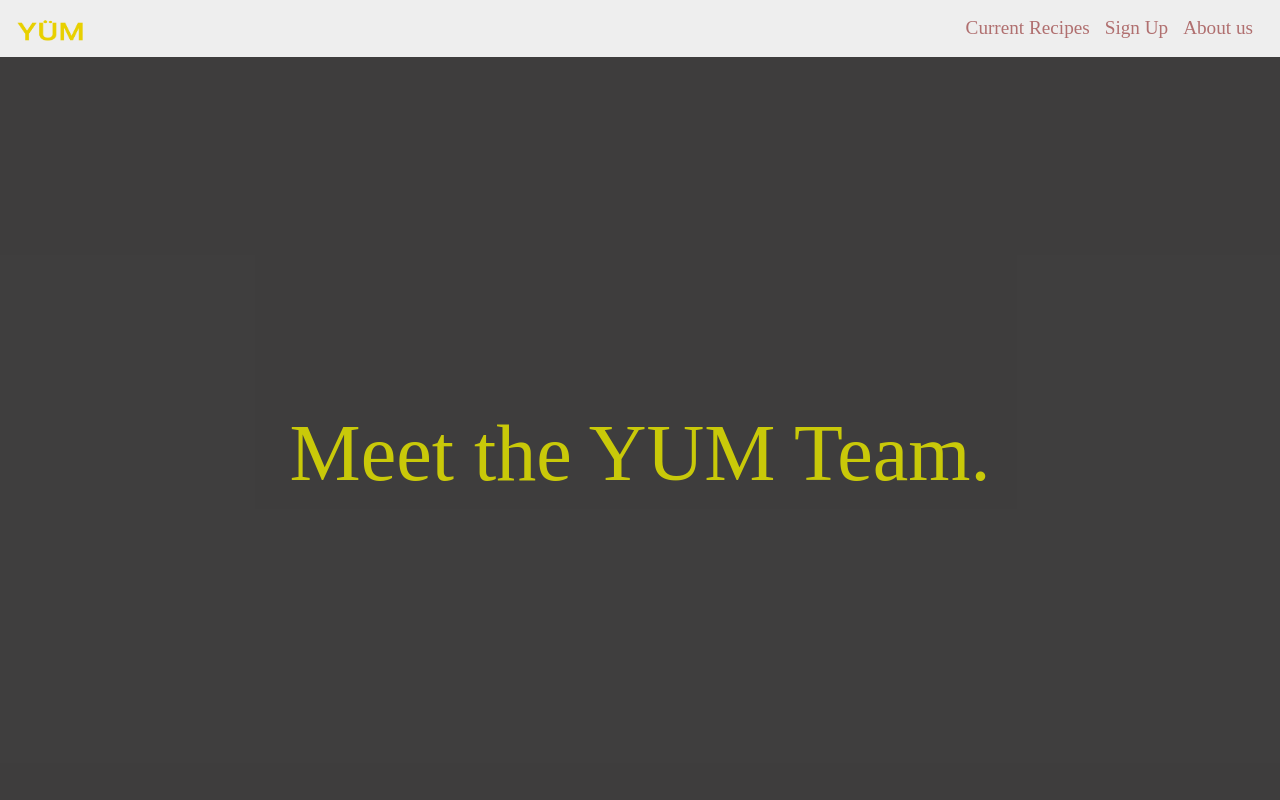
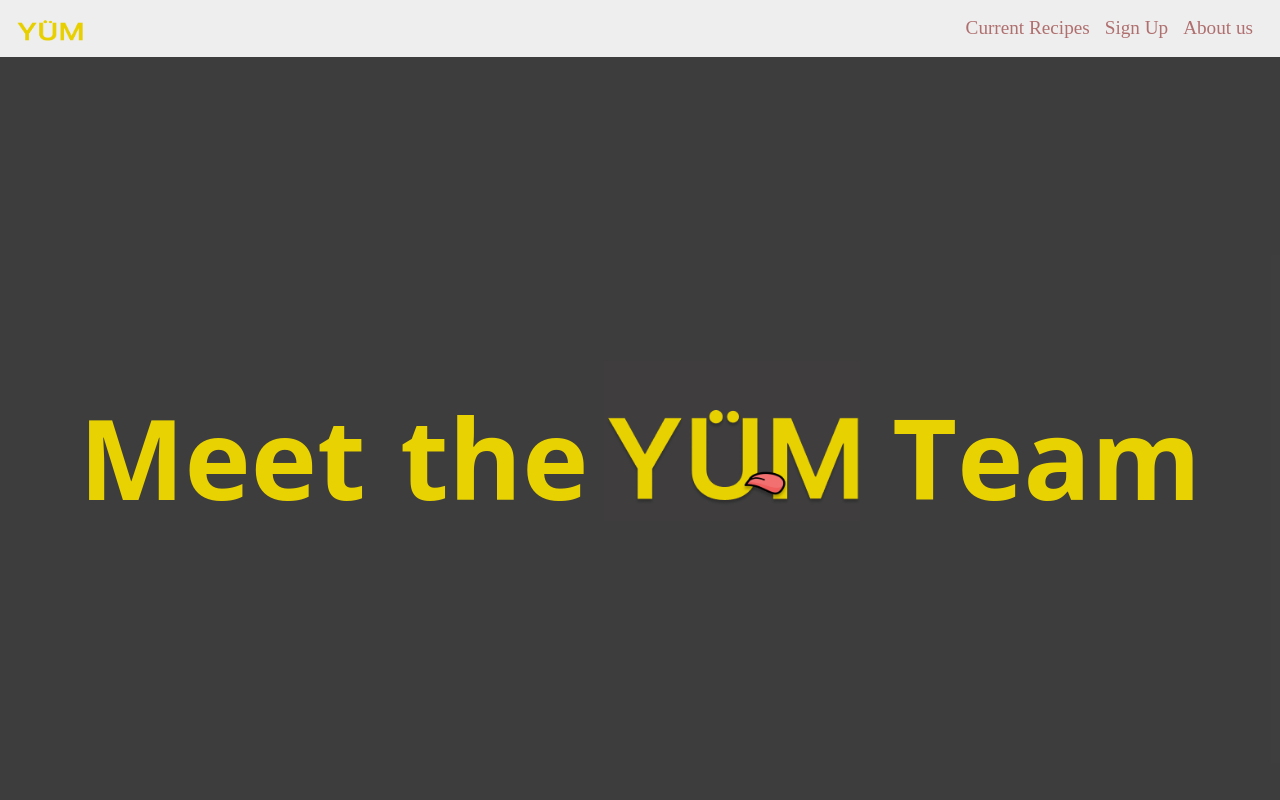
Before and after one commit to WESS-Productions/Recipe-App-Frontend, a React (Create React App) app: page /aboutus in a window 1280 px wide. Shown: the top 800 px of the page. Built offline with nearby package versions, Linux system fonts and the light colour scheme; no server answers.

Commit message:
changes to logo

```diff
--- a/src/App.css
+++ b/src/App.css
@@ -643,3 +643,25 @@ font-size: 25px;
   font-family: "Cormorant", serif;
   font-size: 1.2rem;
 }
+.dark-logo-container{
+  height: 10rem;
+  width: 16rem;
+  background-image: url("./assests/darkYUM6.png");
+  background-repeat: no-repeat;
+  background-size: cover;
+  margin-left: 1rem;
+  margin-right: 2rem;
+  margin-top: -2rem;
+  }
+  .about-us-spans{
+    font-size: 7rem;
+    font-style: normal;
+    font-weight: 600;
+    color: #e9d201;
+  }
+
+
+  .about-us-spans-period{
+    font-size: 8rem;
+    color: rgba(0, 0, 0, 0) ;
+  }
--- a/src/pages/AboutUs.js
+++ b/src/pages/AboutUs.js
@@ -29,7 +29,23 @@ const AboutUs = () => {
   return (
     <>
       <section>
-        <h1>Meet the YUM Team.</h1>
+        <span className="about-us-spans">M</span>
+        <span className="about-us-spans">e</span>
+        <span className="about-us-spans">e</span>
+        <span className="about-us-spans">t</span>
+        <span className="about-us-spans-period">.</span>
+        <span className="about-us-spans"></span>
+        <span className="about-us-spans">t</span>
+        <span className="about-us-spans">h</span>
+        <span className="about-us-spans">e</span>
+        <span className="about-us-spans-period"></span>
+        <div className="dark-logo-container">
+          <image className="dark-logo"/>
+        </div>
+      <span className="about-us-spans">T</span>
+      <span className="about-us-spans">e</span>
+      <span className="about-us-spans">a</span>
+      <span className="about-us-spans">m</span>
       </section>
       <section>
         <div className="container reveal">
```
Also changed, not shown: src/assests/darkYUM6.png (added).
